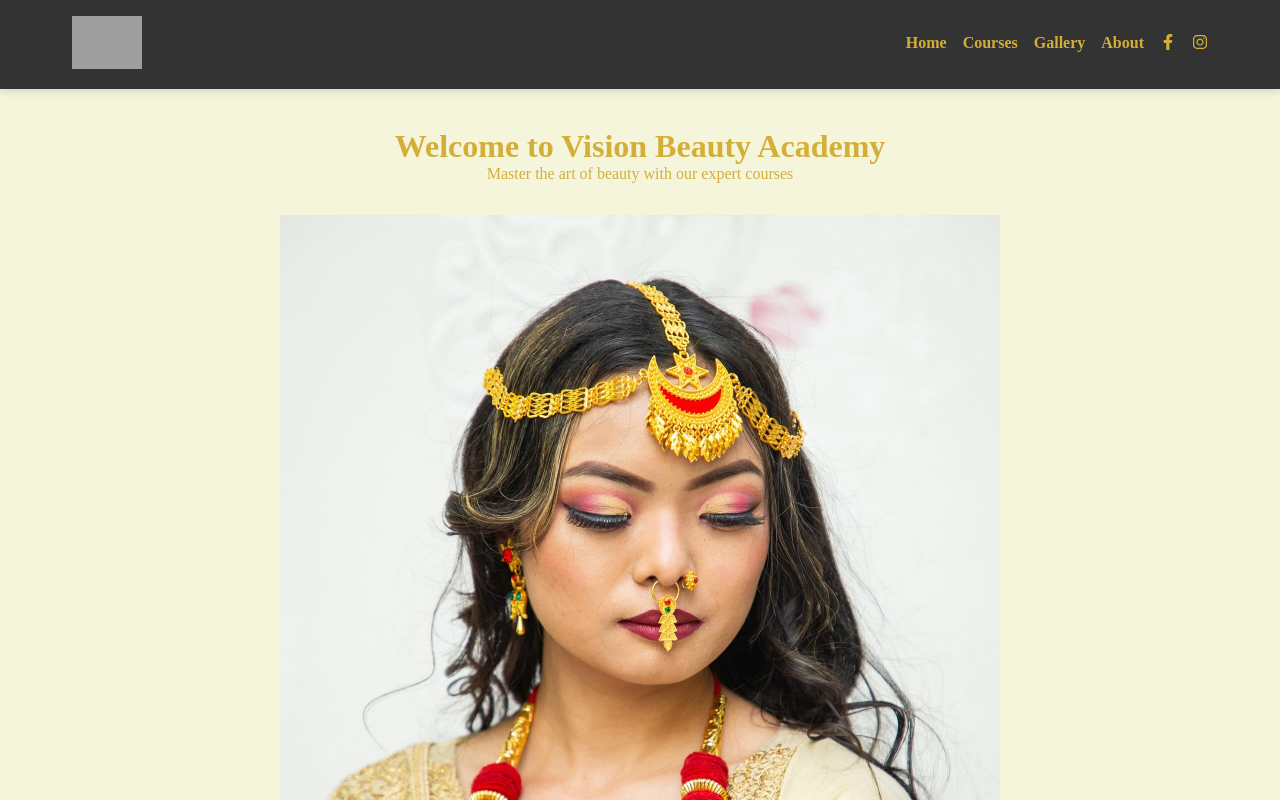
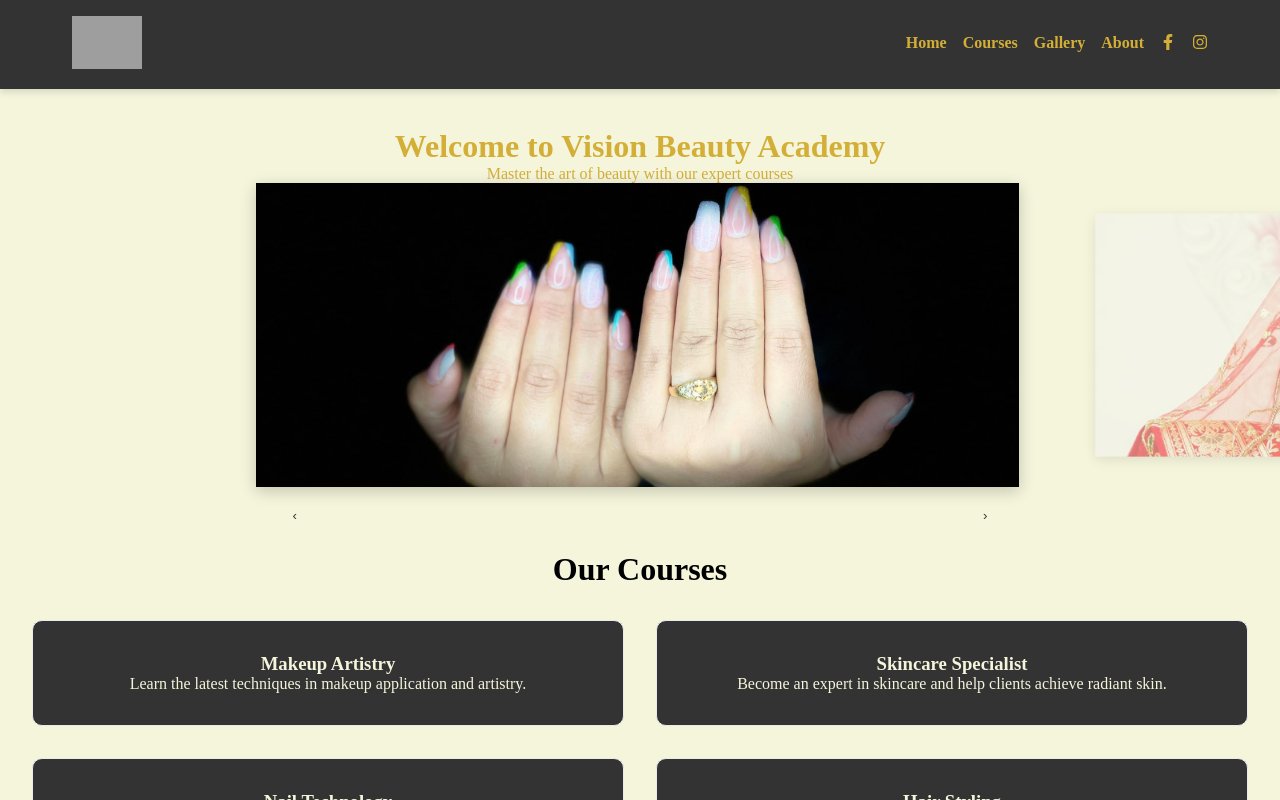
Before and after one commit to PriyankaShrestha/Vision-Beauty-Academy, a Next.js app: page / in a window 1280 px wide. Shown: the top 800 px of the page. Built offline with nearby package versions, Linux system fonts and the light colour scheme; grey boxes are pictures that could not be loaded.

Commit message:
Add embla carousal in front page

```diff
--- /dev/null
+++ b/components/embla-carousel/embla-caraosel.js
@@ -0,0 +1,65 @@
+import styles from './emblacarousel.module.css';
+import { useEffect, useRef, useState } from 'react';
+import EmblaCarousel from 'embla-carousel';
+
+const EmblaCarouselComponent = () => {
+  const emblaRef = useRef(null);
+  const [embla, setEmbla] = useState(null);
+
+  useEffect(() => {
+    if (emblaRef.current) {
+      const instance = EmblaCarousel(emblaRef.current);
+      setEmbla(instance);
+
+      const onSelect = () => {
+        const slides = emblaRef.current.querySelectorAll(`.${styles.embla__slide}`);
+        slides.forEach((slide) => slide.classList.remove(styles.isSnapped));
+        const selectedIndex = instance.selectedScrollSnap();
+        slides[selectedIndex].classList.add(styles.isSnapped);
+      };
+
+      instance.on('select', onSelect);
+      onSelect(); // Initialize class for the initially active slide
+    }
+  }, [emblaRef]);
+
+  const scrollPrev = () => embla && embla.scrollPrev();
+  const scrollNext = () => embla && embla.scrollNext();
+
+  return (
+    <div className={styles.embla}>
+      <div className={styles.embla__viewport} ref={emblaRef}>
+        <div className={styles.embla__container}>
+          <div className={styles.embla__slide}>
+            <img src="/gallery/gallery2.jpg" className={styles.embla__img} />
+          </div>
+          <div className={styles.embla__slide}>
+            <img src="/gallery/gallery6.jpg" className={styles.embla__img} />
+          </div>
+          <div className={styles.embla__slide}>
+            <img src="/gallery/gallery7.jpg"className={styles.embla__img} />
+          </div>
+          <div className={styles.embla__slide}>
+            <img src="/gallery/gallery8.jpg" className={styles.embla__img} />
+          </div>
+          <div className={styles.embla__slide}>
+            <img src="/gallery/gallery9.jpg" className={styles.embla__img} />
+          </div>
+          <div className={styles.embla__slide}>
+            <img src="/gallery/gallery12.jpg" className={styles.embla__img} />
+          </div>
+          <div className={styles.embla__slide}>
+            <img src="/gallery/gallery16.jpg"className={styles.embla__img} />
+          </div>
+          <div className={styles.embla__slide}>
+            <img src="/gallery/gallery18.jpg" className={styles.embla__img} />
+          </div>
+      </div>
+      <button className={styles.embla__button} onClick={() => scrollPrev()}>‹</button>
+      <button className={styles.embla__button} onClick={() => scrollNext()}>›</button>
+    </div>
+    </div>
+  );
+};
+
+export default EmblaCarouselComponent;
--- /dev/null
+++ b/components/embla-carousel/emblacarousel.module.css
@@ -0,0 +1,85 @@
+.embla {
+  position: relative;
+  max-width: 48rem;
+  margin: auto;
+  --slide-height: 19rem;
+  --slide-spacing: 1rem;
+  --slide-size: 70%;
+}
+.embla__viewport {
+  width: 100%;
+}
+.embla__container {
+  display: flex;
+  flex-direction: row;
+  will-change: transform;
+  user-select: none;
+  -webkit-touch-callout: none;
+  -webkit-tap-highlight-color: transparent;
+  touch-action: pan-y pinch-zoom;
+  width: 100%;
+}
+.embla__slide {
+  position: relative;
+  transform: translate3d(0, 0, 0);
+  flex: 0 0 calc(100% - 5px);
+  transition: opacity 0.2s ease-in-out;
+}
+.embla__slide:not(.isSnapped) {
+  opacity: 0.50;
+  transform: scale(0.8);
+  z-index: 1;
+}
+.embla__img {
+  display: block;
+  height: var(--slide-height);
+  width: 100%;
+  object-fit: cover;
+  transition: transform 0.3s ease, box-shadow 0.3s ease;
+  box-shadow: 0 4px 15px rgba(0, 0, 0, 0.2);
+}
+.embla__controls {
+  display: grid;
+  grid-template-columns: auto 1fr;
+  justify-content: space-between;
+  gap: 0.5rem;
+  margin-top: 1.8rem;
+}
+.embla__buttons {
+  display: grid;
+  grid-template-columns: repeat(2, 1fr);
+  gap: 0.6rem;
+  align-items: center;
+}
+.embla__button {
+  position: absolute;
+  -webkit-tap-highlight-color: rgba(var(--text-high-contrast-rgb-value), 0.5);
+  -webkit-appearance: none;
+  appearance: none;
+  background-color: transparent;
+  touch-action: manipulation;
+  display: inline-flex;
+  text-decoration: none;
+  cursor: pointer;
+  border: 0;
+  padding: 0;
+  margin: 0;
+  box-shadow: inset 0 0 0 0.2rem var(--detail-medium-contrast);
+  width: 3.6rem;
+  height: 3.6rem;
+  z-index: 1;
+  border-radius: 50%;
+  color: var(--text-body);
+  display: flex;
+  align-items: center;
+  justify-content: center;
+}
+.embla__button:disabled {
+  color: var(--detail-high-contrast);
+}
+.embla__button:first-of-type {
+  left: 10px;
+}
+.embla__button:last-of-type {
+  right: 10px;
+}
--- a/package.json
+++ b/package.json
@@ -9,6 +9,9 @@
     "lint": "next lint"
   },
   "dependencies": {
+    "embla-carousel": "^8.1.8",
+    "embla-carousel-class-names": "^8.1.8",
+    "embla-carousel-react": "^8.1.8",
     "next": "14.2.5",
     "react": "^18",
     "react-dom": "^18",
--- a/pages/index.js
+++ b/pages/index.js
@@ -1,8 +1,8 @@
 import Head from 'next/head';
-import Image from 'next/image';
 import styles from '../styles/Home.module.css';
 import Header from '../components/header/header';
 import Footer from '../components/footer/footer';
+import EmblaCarouselComponent from '../components/embla-carousel/embla-caraosel';
 
 export default function Home() {
   return (
@@ -21,15 +21,7 @@ export default function Home() {
         <p className={styles.description}>Master the art of beauty with our expert courses</p>
       </header>
 
-      {/* Hero Section */}
-      <section className={styles.hero}>
-        <Image src="/cover.jpg" alt="Beauty Academy" intrinsic="intrinsic" width={720} height={900} />
-        <h2 className={styles.heroTitle}>Transform Your Passion Into a Career</h2>
-        <p className={styles.heroSubtitle}>
-          Join us today and become a certified beauty professional.
-        </p>
-        <a href="#courses" className={styles.ctaButton}>Explore Courses</a>
-      </section>
+      <EmblaCarouselComponent />
 
       {/* Services Section */}
       <section id="courses" className={styles.services}>
--- a/styles/Home.module.css
+++ b/styles/Home.module.css
@@ -10,30 +10,6 @@
   margin-top: 3rem;
   padding-top: 5rem;
   color: #d4af37; /* Gold color for title */
-}
-
-/* Hero Section */
-.hero {
-  text-align: center;
-  padding: 2rem 5rem;
-}
-
-.heroImageWrapper {
-  max-width: 100%;
-  margin: 0 auto;
-  border-radius: 10px;
-  overflow: hidden;
-}
-
-.heroTitle {
-  font-size: 2.5rem;
-  margin-top: 1rem;
-  color: #d4af37; /* Gold color */
-}
-
-.heroSubtitle {
-  font-size: 1.25rem;
-  color: #333; /* Dark color */
 }
 
 .ctaButton {
```
Also changed, not shown: 1 other file (tests, documents, lock files or other folders).
